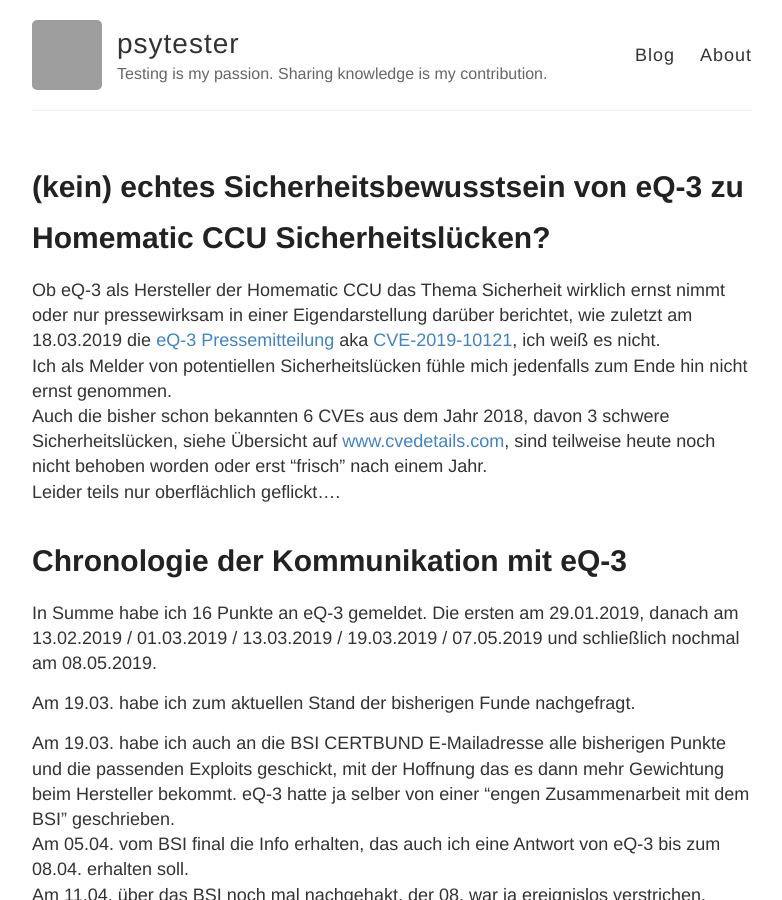
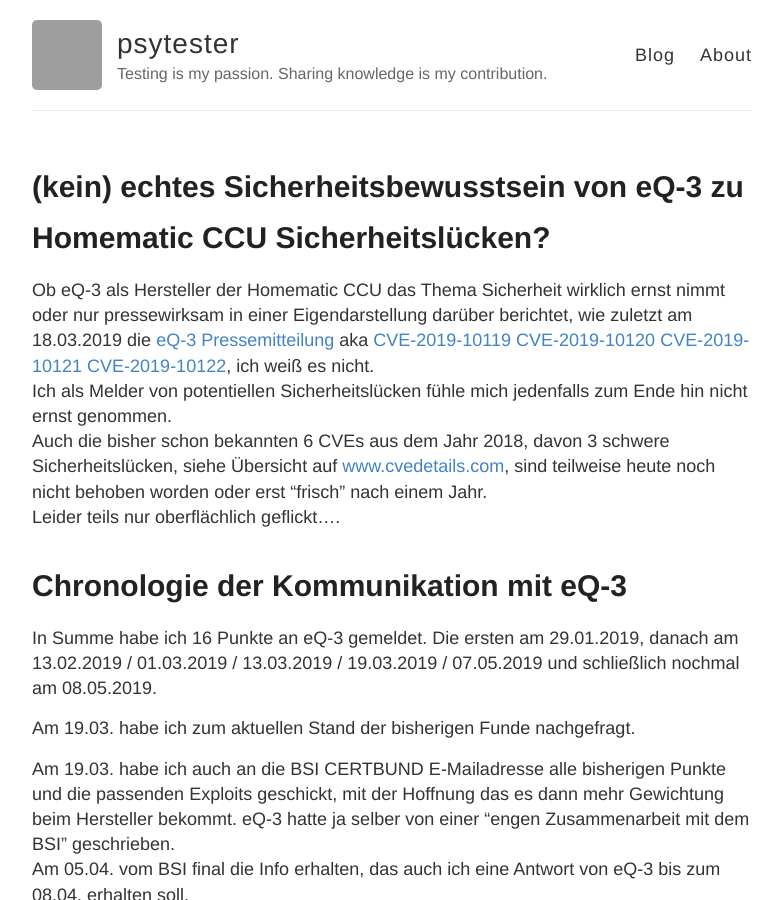
Before and after one commit to psytester/psytester.github.io, a Jekyll site: the page built from _posts/hacking_and_pentests/2019-07-09-eQ-3_Sicherheitsbewusstsein_zur_Homematic_CCU.md, in a window 1280 px wide and 900 px high. Shown: the whole window, without its empty margins (248-1030 px from the left). Built offline with Jekyll 4.4.1, drawn with Linux system fonts in a browser that asks for light colours; grey boxes are pictures that could not be loaded.

Commit message:
Update 2019-07-09-eQ-3_Sicherheitsbewusstsein_zur_Homematic_CCU.md

```diff
--- a/_posts/hacking_and_pentests/2019-07-09-eQ-3_Sicherheitsbewusstsein_zur_Homematic_CCU.md
+++ b/_posts/hacking_and_pentests/2019-07-09-eQ-3_Sicherheitsbewusstsein_zur_Homematic_CCU.md
@@ -5,7 +5,7 @@
 author: 'psytester'
 ---
 
-Ob eQ-3 als Hersteller der Homematic CCU das Thema Sicherheit wirklich ernst nimmt oder nur pressewirksam in einer Eigendarstellung darüber berichtet, wie zuletzt am 18.03.2019 die [eQ-3 Pressemitteilung](https://www.eq-3.de/aktuelles/newsreader/eq-3-schliesst-sicherheitsluecken-in-der-ccu.html) aka [CVE-2019-10121](https://nvd.nist.gov/vuln/detail/CVE-2019-10121), ich weiß es nicht.<br>
+Ob eQ-3 als Hersteller der Homematic CCU das Thema Sicherheit wirklich ernst nimmt oder nur pressewirksam in einer Eigendarstellung darüber berichtet, wie zuletzt am 18.03.2019 die [eQ-3 Pressemitteilung](https://www.eq-3.de/aktuelles/newsreader/eq-3-schliesst-sicherheitsluecken-in-der-ccu.html) aka [CVE-2019-10119](https://nvd.nist.gov/vuln/detail/CVE-2019-10119) [CVE-2019-10120](https://nvd.nist.gov/vuln/detail/CVE-2019-10120) [CVE-2019-10121](https://nvd.nist.gov/vuln/detail/CVE-2019-10121) [CVE-2019-10122](https://nvd.nist.gov/vuln/detail/CVE-2019-10122), ich weiß es nicht.<br>
 Ich als Melder von potentiellen Sicherheitslücken fühle mich jedenfalls zum Ende hin nicht ernst genommen.<br>
 Auch die bisher schon bekannten 6 CVEs aus dem Jahr 2018, davon 3 schwere Sicherheitslücken, siehe Übersicht auf [www.cvedetails.com](https://www.cvedetails.com/vulnerability-list/vendor_id-17729/Eq-3.html), sind teilweise heute noch nicht behoben worden oder erst "frisch" nach einem Jahr.<br>
 Leider teils nur oberflächlich geflickt....
```
